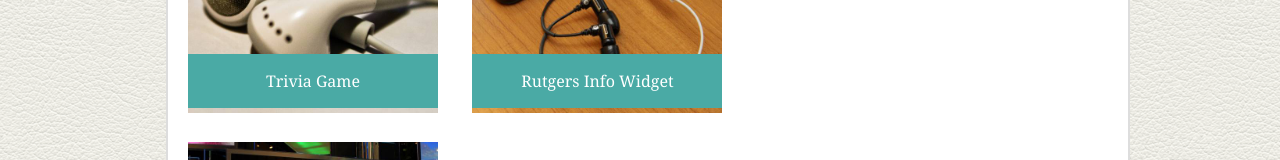
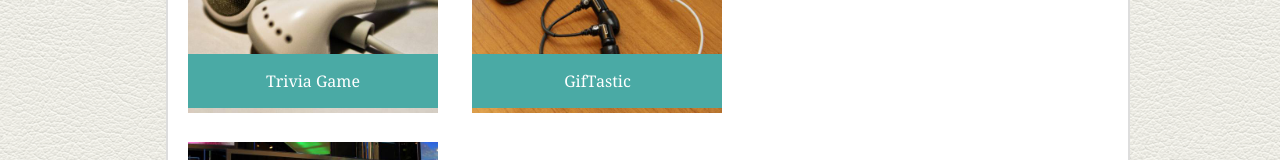
Before and after one commit to VCUPierre/Responsive-Portfolio, a plain HTML site: page portfolio.html in a window 1280 px wide. Shown: the part 574-734 px from the top of the page. Drawn offline with Linux system fonts and the light colour scheme.

Commit message:
updated portfolio

```diff
--- a/portfolio.html
+++ b/portfolio.html
@@ -52,7 +52,7 @@
                     <div class="banner phoneAlignFix">
                     <img src="images/technics-4.jpg" alt="" class="img2">
                         <div class="banner-text2">
-                                <p>Rutgers Info Widget</p>
+                                <a href="https://vcupierre.github.io/GifTastic/"><p>GifTastic</p></a>
                         </div>
                     </div>
                 </div>
```
